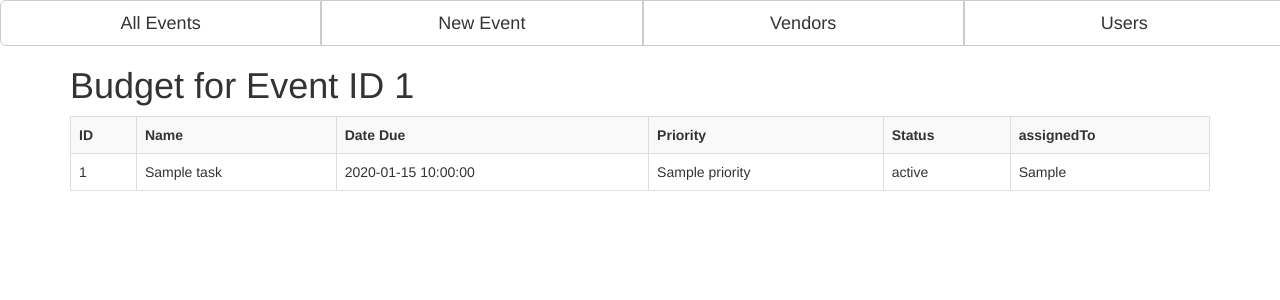
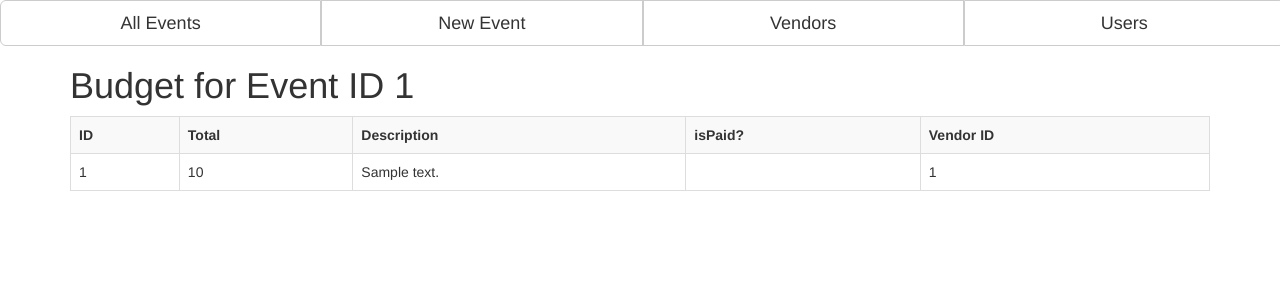
Before and after one commit to abramjstamper/COS343-Project, a Flask app: template templates/budget/budget.html in a window 1280 px wide. Shown: the top 300 px of the page. Run offline with Flask 2, Linux system fonts and the light colour scheme; the template is opened without the code that fills it: most values are stand-ins (such as "Sample title", 1, 10 or a date in 2020); some libraries are stand-ins or nearby versions.

Commit message:
Added budgets to retrieve invoices for a given event

```diff
--- a/main.py
+++ b/main.py
@@ -23,9 +23,8 @@ mysql.init_app(app)
 # returns budget for a given event_id
 @app.route('/event/<int:event_id>/budget')
 def budget(event_id):
-    current_event = Event.loadEvent(event_id)
-    #need to code get budget
-    response = current_event.getTasksForEvent();
+    current_budget = Budget.loadBudget(event_id)
+    response = current_budget.getAllInvoices();
     return render_template('budget/budget.html', response=response)
 
 ##
@@ -98,6 +97,41 @@ def vendor():
 ##
 ## Models
 ##
+
+# an instance of a budget
+class Budget:
+    id = -1
+    event_id = -1
+    invoices = []
+
+    def __init__(self, id, event_id):
+        self.id = id
+        self.event_id = event_id
+
+    # Event.loadEvent() loads a single event based on the key given, and returns an event object of the specified key
+    @classmethod
+    def loadBudget(cls, key):
+        cur = mysql.connection.cursor()
+        cur.execute("SELECT * FROM budget WHERE event_id = %(key)s;", {'key': key})
+        data = cur.fetchone()
+        id = data[0]
+        event_id = data[1]
+        return cls(id, event_id)
+
+    def getAllInvoices(self):
+        cursor = mysql.connection.cursor()
+        cursor.execute(
+            'SELECT * FROM invoice WHERE budget_id = %(id)s;',
+            {'id': self.id})
+        data = cursor.fetchall()
+        allInvoices = []
+        for i in data:
+            allInvoices.append(
+                {'event_id': self.event_id, 'id': i[0], 'total': i[1], 'description': i[2], 'isPaid': i[3], 'budget_id': i[4], 'vendor_id': i[5]})
+        if allInvoices == []:
+            return [{'event_id': self.event_id}]
+        return allInvoices
+
 # an instance of an event
 class Event():
     id = -1
@@ -202,8 +236,6 @@ class Vendor:
         data = cursor.fetchall()
         return data
 
-
-
 if __name__ == '__main__':
     app.debug = True
     app.run()
--- a/templates/budget/budget.html
+++ b/templates/budget/budget.html
@@ -11,20 +11,18 @@
         <table class="table table-bordered table-striped">
             <tr>
                 <th>ID</th>
-                <th>Name</th>
-                <th>Date Due</th>
-                <th>Priority</th>
-                <th>Status</th>
-                <th>assignedTo</th>
+                <th>Total</th>
+                <th>Description</th>
+                <th>isPaid?</th>
+                <th>Vendor ID</th>
             </tr>
-        {% for task in response %}
+        {% for invoice in response %}
             <tr>
-                <td>{{ task.id }}</td>
-                <td>{{ task.name }}</td>
-                <td>{{ task.dueDate }}</td>
-                <td>{{ task.priority }}</td>
-                <td>{{ task.status }}</td>
-                <td>{{ task.assignedTo }}</td>
+                <td>{{ invoice.id }}</td>
+                <td>{{ invoice.total }}</td>
+                <td>{{ invoice.description }}</td>
+                <td>{{ invoice.isPaid }}</td>
+                <td>{{ invoice.vendor_id }}</td>
             </tr>
         {% endfor %}
         </table>
```
